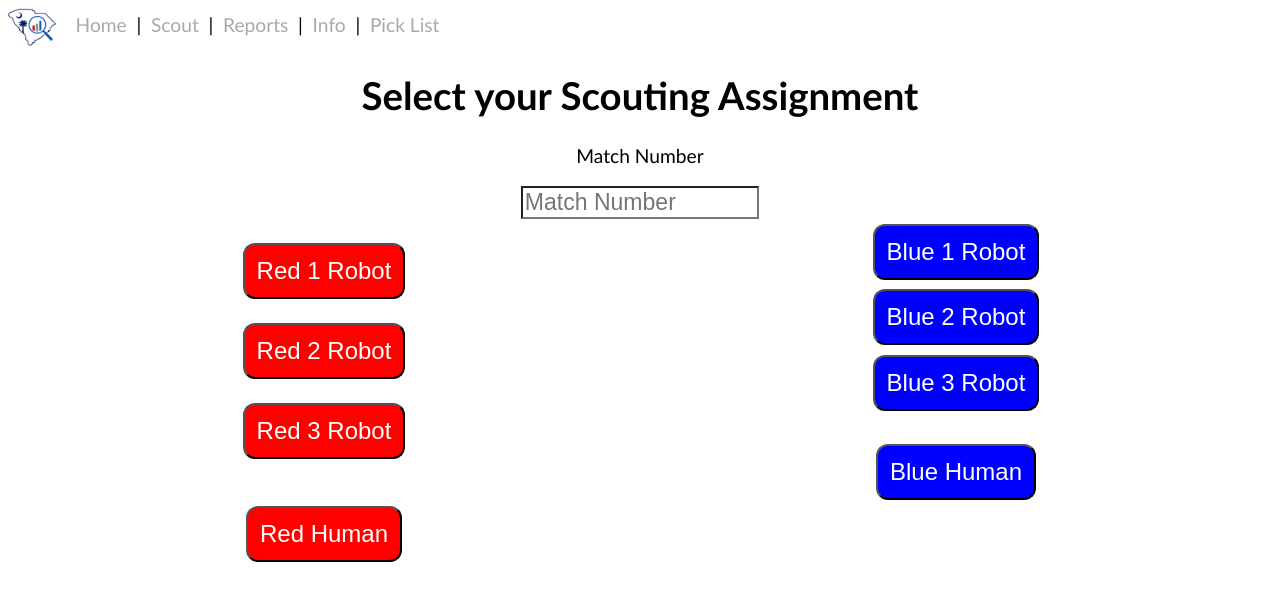
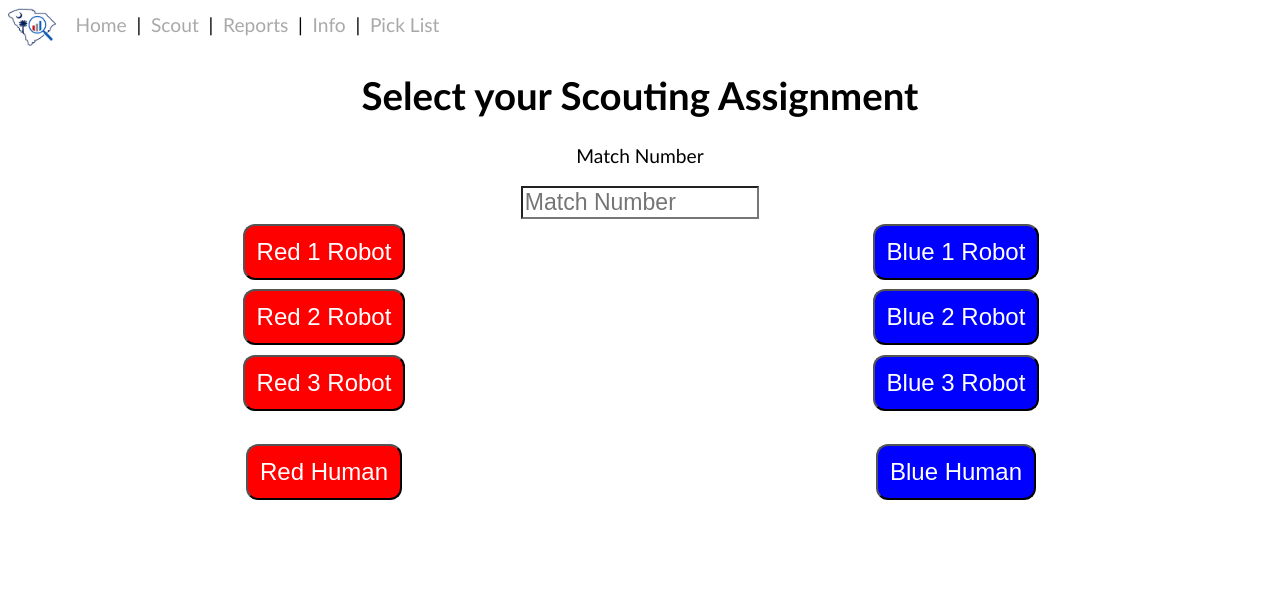
Before and after one commit to fscdata/fsc-data-scouting, a Flask app: page /scout/ in a window 1280 px wide. Shown: the top 601 px of the page. Run offline with Flask 3, Linux system fonts and the light colour scheme.

Commit message:
visual button improvement

```diff
--- a/static/css/main.css
+++ b/static/css/main.css
@@ -74,17 +74,8 @@ select {
   font-size: large;
   background-color: transparent;
 }
-.bigRedButton {
-  background-color: red;
-  font-size: x-large;
-  color: white;
-  margin-top: 1em;
-  border-radius: 0.5em;
-  padding: 0.5em;
-}
-.bigBlueButton {
+.bigButton {
   display: inline-block;
-  background-color: blue;
   font-size: x-large;
   color: white;
   margin-top: 0.2em;
@@ -93,6 +84,15 @@ select {
   padding: 0.5em;
   white-space: normal;
   word-wrap: break-word;
+}
+.redButton {
+  background-color: red;
+}
+.blueButton {
+  background-color: blue;
+}
+.greenButton {
+  background-color: green;
 }
 .numbox {
   width: 3em;
--- a/templates/home_page.html
+++ b/templates/home_page.html
@@ -23,7 +23,7 @@
     <ul>
         {% if active_event_id %}
         <li>
-            <a href="report/event/{{active_event_id}}" class="bigBlueButton">
+            <a href="report/event/{{active_event_id}}" class="bigButton blueButton">
                 Active Event Stats
             </a>
         </li>
--- a/templates/scout/scout_routing_page.html
+++ b/templates/scout/scout_routing_page.html
@@ -9,24 +9,24 @@
 
         <br />
         <div class="scoutFloatLeftDiv">
-            <button name="alliance_bot" class="bigRedButton" type="submit" value="red_1">Red 1 Robot</button>
+            <button name="alliance_bot" class="bigButton redButton" type="submit" value="red_1">Red 1 Robot</button>
             <br />
-            <button name="alliance_bot" class="bigRedButton" type="submit" value="red_2">Red 2 Robot</button>
+            <button name="alliance_bot" class="bigButton redButton" type="submit" value="red_2">Red 2 Robot</button>
             <br />
-            <button name="alliance_bot" class="bigRedButton" type="submit" value="red_3">Red 3 Robot</button>
+            <button name="alliance_bot" class="bigButton redButton" type="submit" value="red_3">Red 3 Robot</button>
             <br />
             <br />
-            <button name="alliance_human" class="bigRedButton" type="submit" value="red_human" formaction="/scout/human_data">Red Human</button>
+            <button name="alliance_human" class="bigButton redButton" type="submit" value="red_human" formaction="/scout/human_data">Red Human</button>
         </div>
         <div class="scoutFloatRightDiv">
-            <button name="alliance_bot" class="bigBlueButton" type="submit" value="blue_1">Blue 1 Robot</button>
+            <button name="alliance_bot" class="bigButton blueButton" type="submit" value="blue_1">Blue 1 Robot</button>
             <br />
-            <button name="alliance_bot" class="bigBlueButton" type="submit" value="blue_2">Blue 2 Robot</button>
+            <button name="alliance_bot" class="bigButton blueButton" type="submit" value="blue_2">Blue 2 Robot</button>
             <br />
-            <button name="alliance_bot" class="bigBlueButton" type="submit" value="blue_3">Blue 3 Robot</button>
+            <button name="alliance_bot" class="bigButton blueButton" type="submit" value="blue_3">Blue 3 Robot</button>
             <br />
             <br />
-            <button name="alliance_human" class="bigBlueButton" type="submit" value="blue_human" formaction="/scout/human_data">Blue Human</button>
+            <button name="alliance_human" class="bigButton blueButton" type="submit" value="blue_human" formaction="/scout/human_data">Blue Human</button>
         </div>
     </div>
 {% endblock %}
```
Also changed, not shown: templates/admin/query_official_data.html (+9 -5 lines).
